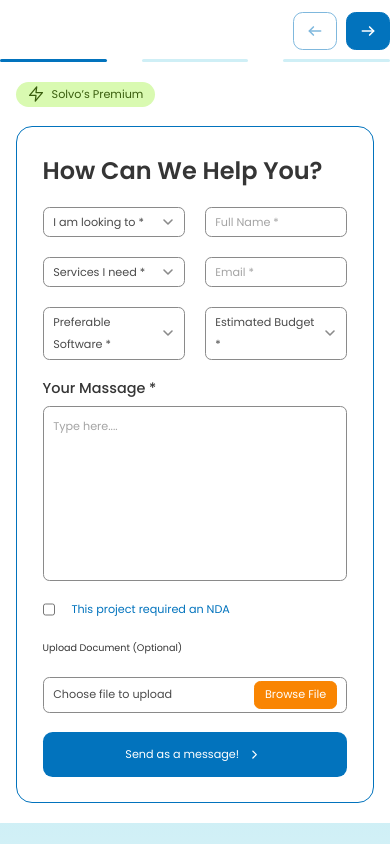
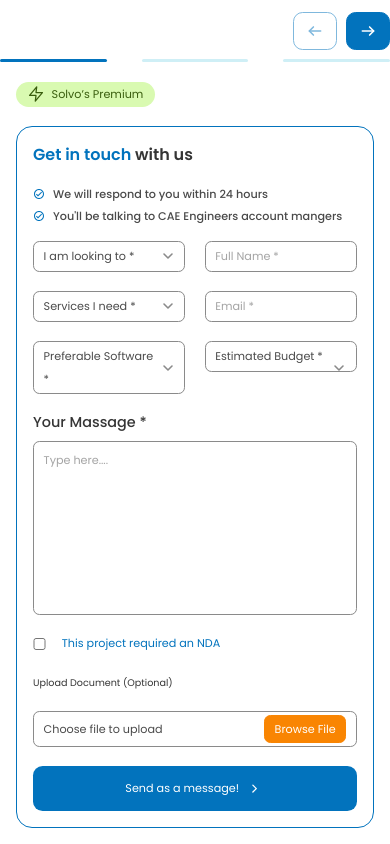
Before and after one commit to Maheerali-pk/solvo, a Next.js app: page /home in a window 390 px wide. Shown: the part 4260-5104 px from the top of the page. Built offline with nearby package versions, Linux system fonts and the light colour scheme.

Commit message:
Get in touch text added to the form

```diff
--- a/app/components/GetInTouch.tsx
+++ b/app/components/GetInTouch.tsx
@@ -8,7 +8,7 @@ const GetInTouch: React.FC<GetInTouchProps> = () => {
   return (
     <section className="w-full flex flex-col max-w-desktop mx-auto  gap-6 sm:px-side-space relative">
       <GreenBadge icon="/images/zap-icon.svg" text="Solvo’s Premium" />
-      <div className="grid grid-cols-[auto_min-content] sm:grid-cols-1  gap-6">
+      <div className="grid grid-cols-[auto_min-content] sm:grid-cols-1 gap-6">
         <GetInTouchForm />
         <GetInTouchBanner />
       </div>
--- a/app/components/GetInTouchBanner.tsx
+++ b/app/components/GetInTouchBanner.tsx
@@ -9,7 +9,7 @@ export default function GetInTouchBanner() {
         {/* Title */}
         <div className="relative z-10 p-10.5">
           <h3 className="text-2xl leading-[1.5em] text-text-gray font-semibold font-poppins">
-            Get in touch with us
+            <span className="text-primary-blue">Get in touch</span> with us
           </h3>
 
           {/* Checkmark Items */}
--- a/app/components/GetInTouchForm.tsx
+++ b/app/components/GetInTouchForm.tsx
@@ -43,10 +43,43 @@ export default function GetInTouchForm() {
   return (
     <form
       onSubmit={handleSubmit}
-      className="flex flex-col gap-[1.375rem] p-8 border border-primary-blue rounded-[1.25rem] sm:w-full w-[47rem]"
+      className="flex flex-col gap-[1.375rem] p-8 border border-primary-blue rounded-[1.25rem] sm:w-full w-[47rem] sm:p-5"
     >
       {/* Title */}
-      <h2 className="text-text-gray font-semibold font-poppins">
+      <div className="relative z-10  sm:block hidden">
+        <h3 className="text-2xl leading-[1.5em] text-text-gray font-semibold font-poppins">
+          <span className="text-primary-blue">Get in touch</span> with us
+        </h3>
+
+        {/* Checkmark Items */}
+        <div className="flex flex-col gap-[0.625rem]  mt-6">
+          {/* First Item */}
+          <div className="flex flex-row text-primary-blue items-center gap-2.5 w-full">
+            <div className="text-primary-blue flex-shrink-0">
+              {allIcons.checkCircle(12, 12)}
+            </div>
+            <span className="text-sm leading-[1.286em] text-footer-text font-medium font-poppins">
+              We will respond to you within 24 hours
+            </span>
+          </div>
+
+          {/* Second Item */}
+          <div className="flex flex-row text-primary-blue items-center gap-2.5 w-full">
+            <div className="text-primary-blue flex-shrink-0">
+              {allIcons.checkCircle(12, 12)}
+            </div>
+            <span className="text-sm leading-[1.286em] text-footer-text font-medium font-poppins">
+              You'll be talking to CAE Engineers account mangers
+            </span>
+          </div>
+        </div>
+      </div>
+      {/* <div className="flex flex-col gap-3">
+        <h2 className="font-semibold font-obviously text-footer-text">
+          <span className="text-primary-blue">Get in touch</span> with us
+        </h2>
+      </div> */}
+      <h2 className="text-text-gray font-semibold font-poppins sm:hidden block">
         How Can We Help You?
       </h2>
 
--- a/app/helpers/icons.tsx
+++ b/app/helpers/icons.tsx
@@ -199,8 +199,8 @@ export const allIcons = {
   checkCircle: (height: number, width: number) => {
     return (
       <svg
-        width="24"
-        height="24"
+        width={width}
+        height={height}
         viewBox="0 0 24 24"
         fill="none"
         xmlns="http://www.w3.org/2000/svg"
```
